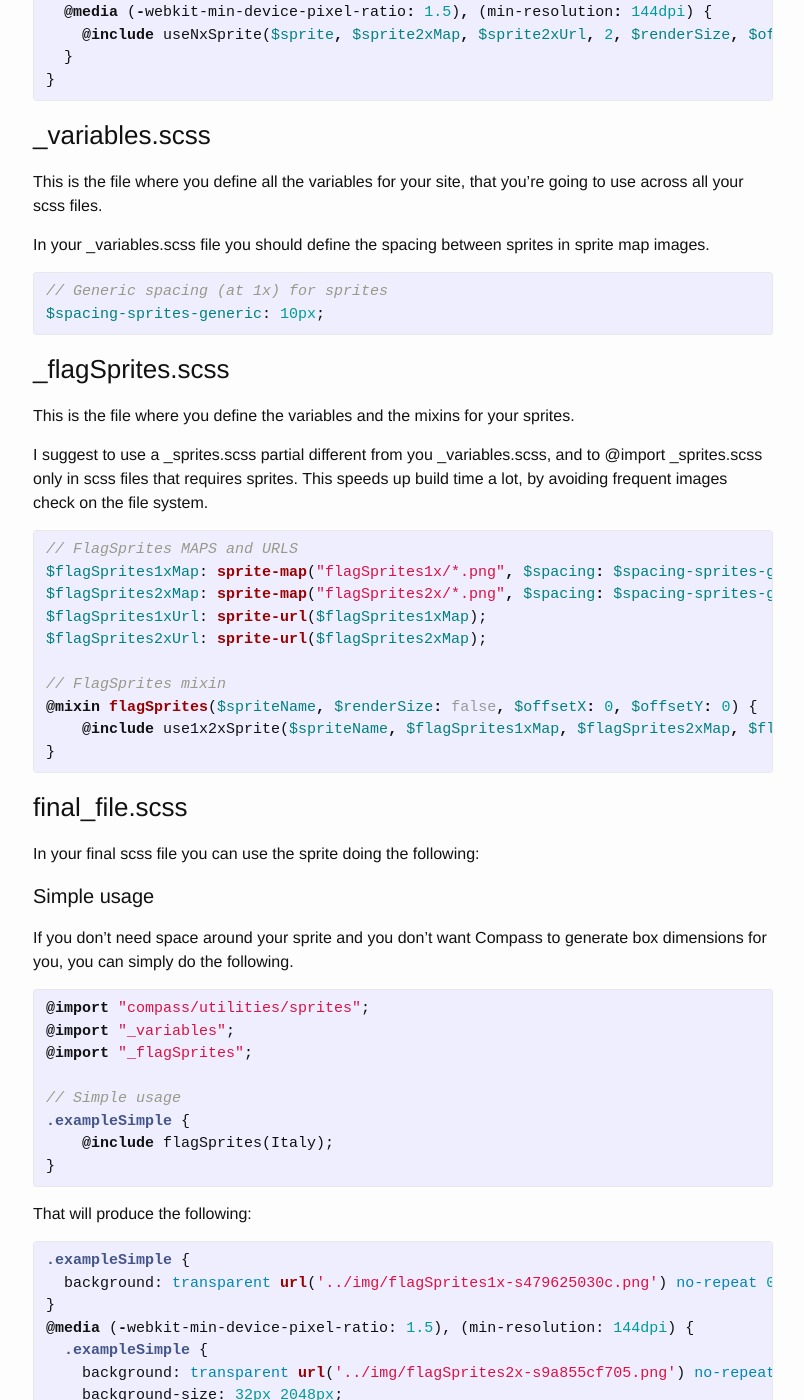
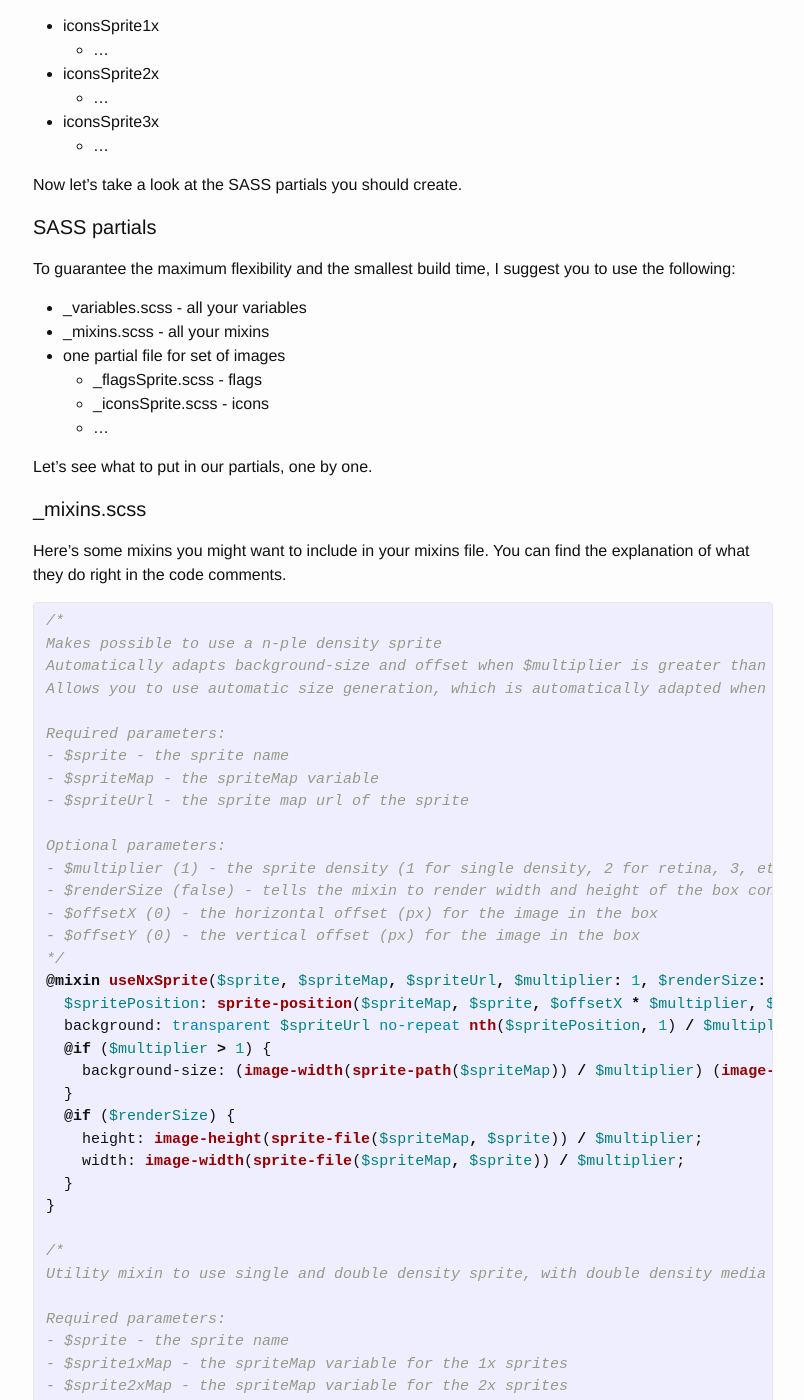
Before and after one commit to verlok/verlok.github.io, a Jekyll site: the page built from _posts/2015-03-06-advanced-sprite-generation-using-compass-sass.md, in a window 1280 px wide and 1400 px high, scrolled down 1806 px. Shown: the whole window, without its empty margins (237-1041 px from the left). Built offline with Jekyll 4.4.1, drawn with Linux system fonts in a browser that asks for light colours; comment, search, counter and statistics services are not loaded; some of the changed text lies outside the part shown.

Commit message:
Improved post explanation

```diff
--- a/_posts/2015-03-06-advanced-sprite-generation-using-compass-sass.md
+++ b/_posts/2015-03-06-advanced-sprite-generation-using-compass-sass.md
@@ -38,7 +38,7 @@ Example of CSS output:
 
 This can be enough for your needs... but you want more, don't you?
 
-### The "considering pixel density + spacing between sprites + size generating + offset managing" way
+### The advanced way
 
 Skipping all the others way you can do sprites generation with Compass, I found out that if you have to do the following:
 
@@ -50,13 +50,71 @@ Skipping all the others way you can do sprites generation with Compass, I found
 
 The only way to do spriting with Compass is to create your own mixins which use Compass base mixins under the hood.
 
-### _mixins.scss
+####Images and folders structure
 
-I created the following mixins, that I usually put in a separate _mixins.scss partial.
+To have the images in single density, double density and maybe triple density, we need to provide the images in 1x, 2x and maybe 3x size.
+
+So, supposing you will create a sprite map containing **flags**, you can have the following folders under our images folder:
+
+* flagsSprite1x - _flags images @ single density_
+    * france.png
+    * germany.png
+    * italy.png
+    * ...
+* flagsSprite2x - _flags images @ double density_
+    * france.png
+    * germany.png
+    * italy.png
+    * ...
+* flagsSprite3x - _...triple density_
+    * ...
+
+And if we're were going to create also an **icons** sprite map, we'd have to create the folders:
+
+* iconsSprite1x
+    * ...
+* iconsSprite2x
+    * ...
+* iconsSprite3x
+    * ...
+
+Now let's take a look at the SASS partials you should create.
+
+####SASS partials
+
+To guarantee the maximum flexibility and the smallest build time, I suggest you to use the following:
+
+* _variables.scss - all your variables
+* _mixins.scss - all your mixins
+* one partial file for set of images
+    * _flagsSprite.scss - flags
+    * _iconsSprite.scss - icons
+    * ...
+
+Let's see what to put in our partials, one by one.
+
+####_mixins.scss
+
+Here's some mixins you might want to include in your mixins file. You can find the explanation of what they do right in the code comments.
 
 {% highlight scss %}
-// N-ple density sprite
-@mixin useNxSprite($sprite, $spriteMap, $spriteUrl, /* OPTIONAL PARAMETERS -> */ $multiplier: 1, $renderSize: false, $offsetX: 0, $offsetY: 0) {
+/*
+Makes possible to use a n-ple density sprite
+Automatically adapts background-size and offset when $multiplier is greater than 1
+Allows you to use automatic size generation, which is automatically adapted when $multiplier is greater than 1
+
+Required parameters:
+- $sprite - the sprite name
+- $spriteMap - the spriteMap variable
+- $spriteUrl - the sprite map url of the sprite
+
+Optional parameters:
+- $multiplier (1) - the sprite density (1 for single density, 2 for retina, 3, etc.)
+- $renderSize (false) - tells the mixin to render width and height of the box containing the sprite
+- $offsetX (0) - the horizontal offset (px) for the image in the box
+- $offsetY (0) - the vertical offset (px) for the image in the box
+*/
+@mixin useNxSprite($sprite, $spriteMap, $spriteUrl, $multiplier: 1, $renderSize: false, $offsetX: 0, $offsetY: 0) {
   $spritePosition: sprite-position($spriteMap, $sprite, $offsetX * $multiplier, $offsetY * $multiplier);
   background: transparent $spriteUrl no-repeat nth($spritePosition, 1) / $multiplier nth($spritePosition, 2) / $multiplier;
   @if ($multiplier > 1) {
@@ -68,8 +126,22 @@ I created the following mixins, that I usually put in a separate _mixins.scss pa
   }
 }
 
-// Single and double density sprite
-@mixin use1x2xSprite($sprite, $sprite1xMap, $sprite2xMap, $sprite1xUrl, $sprite2xUrl, /* OPTIONAL PARAMETERS -> */ $renderSize: false, $offsetX: 0, $offsetY: 0) {
+/*
+Utility mixin to use single and double density sprite, with double density media query included
+
+Required parameters:
+- $sprite - the sprite name
+- $sprite1xMap - the spriteMap variable for the 1x sprites
+- $sprite2xMap - the spriteMap variable for the 2x sprites
+- $sprite1xUrl - the sprite map url of the 1x sprites
+- $sprite2xUrl - the sprite map url of the 2x sprites
+
+Optional parameters:
+- $renderSize (false) - tells the mixin to render width and height of the box containing the sprite
+- $offsetX (0) - the horizontal offset (px) for the image in the box
+- $offsetY (0) - the vertical offset (px) for the image in the box
+*/
+@mixin use1x2xSprite($sprite, $sprite1xMap, $sprite2xMap, $sprite1xUrl, $sprite2xUrl, $renderSize: false, $offsetX: 0, $offsetY: 0) {
   @include useNxSprite($sprite, $sprite1xMap, $sprite1xUrl, 1, $renderSize, $offsetX, $offsetY);
   @media (-webkit-min-device-pixel-ratio: 1.5), (min-resolution: 144dpi) {
     @include useNxSprite($sprite, $sprite2xMap, $sprite2xUrl, 2, $renderSize, $offsetX, $offsetY);
@@ -77,52 +149,48 @@ I created the following mixins, that I usually put in a separate _mixins.scss pa
 }
 {% endhighlight %}
 
-### _variables.scss
+####_variables.scss
 
 This is the file where you define all the variables for your site, that you're going to use across all your scss files.
 
-In your _variables.scss file you should define the spacing between sprites in sprite map images.
+Here you should define the spacing between sprites in sprite map images.
 
 {% highlight scss %}
 // Generic spacing (at 1x) for sprites
 $spacing-sprites-generic: 10px;
 {% endhighlight %}
 
-### _flagSprites.scss
+####_flagsSprite.scss
 
-This is the file where you define the variables and the mixins for your sprites.
+This is the file where you define the variables and the mixins for your flag sprites.
 
-I suggest to use a _sprites.scss partial different from you _variables.scss, and to @import _sprites.scss only in scss files that requires sprites. This speeds up build time a lot, by avoiding frequent images check on the file system.
+I suggest to `@import` your `_flagsSprite.scss` only in files that requires flag sprites. This **speeds up build time** a lot, by avoiding frequent images check on the file system.
 
 {% highlight scss %}
-// FlagSprites MAPS and URLS
-$flagSprites1xMap: sprite-map("flagSprites1x/*.png", $spacing: $spacing-sprites-generic);
-$flagSprites2xMap: sprite-map("flagSprites2x/*.png", $spacing: $spacing-sprites-generic * 2);
-$flagSprites1xUrl: sprite-url($flagSprites1xMap);
-$flagSprites2xUrl: sprite-url($flagSprites2xMap);
+// flagsSprite MAPS and URLS
+$flagsSprite1xMap: sprite-map("flagsSprite1x/*.png", $spacing: $spacing-sprites-generic);
+$flagsSprite2xMap: sprite-map("flagsSprite2x/*.png", $spacing: $spacing-sprites-generic * 2);
+$flagsSprite1xUrl: sprite-url($flagsSprite1xMap);
+$flagsSprite2xUrl: sprite-url($flagsSprite2xMap);
 
-// FlagSprites mixin
-@mixin flagSprites($spriteName, $renderSize: false, $offsetX: 0, $offsetY: 0) {
-    @include use1x2xSprite($spriteName, $flagSprites1xMap, $flagSprites2xMap, $flagSprites1xUrl, $flagSprites2xUrl, $renderSize, $offsetX, $offsetY);
+// flagsSprite mixin
+@mixin flagsSprite($spriteName, $renderSize: false, $offsetX: 0, $offsetY: 0) {
+    @include use1x2xSprite($spriteName, $flagsSprite1xMap, $flagsSprite2xMap, $flagsSprite1xUrl, $flagsSprite2xUrl, $renderSize, $offsetX, $offsetY);
 }
 {% endhighlight %}
 
-### final_file.scss
-
-In your final scss file you can use the sprite doing the following:
-
-#### Simple usage
+####style.scss - standard usage
 
 If you don't need space around your sprite and you don't want Compass to generate box dimensions for you, you can simply do the following.
 
 {% highlight scss %}
 @import "compass/utilities/sprites";
 @import "_variables";
-@import "_flagSprites";
+@import "_flagsSprite";
 
 // Simple usage
 .exampleSimple {
-    @include flagSprites(Italy);
+    @include flagsSprite(italy);
 }
 {% endhighlight %}
 
@@ -130,27 +198,27 @@ That will produce the following:
 
 {% highlight css %}
 .exampleSimple {
-  background: transparent url('../img/flagSprites1x-s479625030c.png') no-repeat 0 -882px;
+  background: transparent url('../img/flagsSprite1x-s479625030c.png') no-repeat 0 -882px;
 }
 @media (-webkit-min-device-pixel-ratio: 1.5), (min-resolution: 144dpi) {
   .exampleSimple {
-    background: transparent url('../img/flagSprites2x-s9a855cf705.png') no-repeat 0 -882px;
+    background: transparent url('../img/flagsSprite2x-s9a855cf705.png') no-repeat 0 -882px;
     background-size: 32px 2048px;
   }
 }
 {% endhighlight %}
 
-#### With box size generation
+####style.scss - with box size generation
 
 If you want Compass to generate box dimensions for you, you should do the following.
 
 {% highlight scss %}
 @import "compass/utilities/sprites";
 @import "_variables";
-@import "_flagSprites";
+@import "_flagsSprite";
 
 .exampleWithDimensions {
-    @include flagSprites(Italy, true);
+    @include flagsSprite(italy, true);
 }
 {% endhighlight %}
 
@@ -158,13 +226,13 @@ That will produce the following:
 
 {% highlight css %}
 .exampleWithDimensions {
-  background: transparent url('../img/flagSprites1x-s479625030c.png') no-repeat 0 -882px;
+  background: transparent url('../img/flagsSprite1x-s479625030c.png') no-repeat 0 -882px;
   height: 32px;
   width: 32px;
 }
 @media (-webkit-min-device-pixel-ratio: 1.5), (min-resolution: 144dpi) {
   .exampleWithDimensions {
-    background: transparent url('../img/flagSprites2x-s9a855cf705.png') no-repeat 0 -882px;
+    background: transparent url('../img/flagsSprite2x-s9a855cf705.png') no-repeat 0 -882px;
     background-size: 32px 2048px;
     height: 32px;
     width: 32px;
@@ -172,17 +240,17 @@ That will produce the following:
 }
 {% endhighlight %}
 
-#### With box size generation
+####style.scss - with offset management
 
 If you don't want Compass to generate box dimensions for you, but you want to use an offset inside the box, you should do the following.
 
 {% highlight scss %}
 @import "compass/utilities/sprites";
 @import "_variables";
-@import "_flagSprites";
+@import "_flagsSprite";
 
 .exampleWithPadding {
-    @include flagSprites(Italy, false, 10, 10);
+    @include flagsSprite(italy, false, 10, 10);
     width: 52px; height: 52px;
 }
 {% endhighlight %}
@@ -191,14 +259,20 @@ That will produce the following:
 
 {% highlight css %}
 .exampleWithPadding {
-  background: transparent url('../img/flagSprites1x-s479625030c.png') no-repeat 10px -872px;
+  background: transparent url('../img/flagsSprite1x-s479625030c.png') no-repeat 10px -872px;
   width: 52px;
   height: 52px;
 }
 @media (-webkit-min-device-pixel-ratio: 1.5), (min-resolution: 144dpi) {
   .exampleWithPadding {
-    background: transparent url('../img/flagSprites2x-s9a855cf705.png') no-repeat 10px -872px;
+    background: transparent url('../img/flagsSprite2x-s9a855cf705.png') no-repeat 10px -872px;
     background-size: 32px 2048px;
   }
 }
 {% endhighlight %}
+
+###That's it
+
+Automatic sprite generation using Compass considering all the factors can be quite complex, but if you follow this guide it will be easy and also easier to maintain.
+
+You you found any issues with this post, please [tweet me](https://twitter.com/verlok) and I'll fix it.
```
